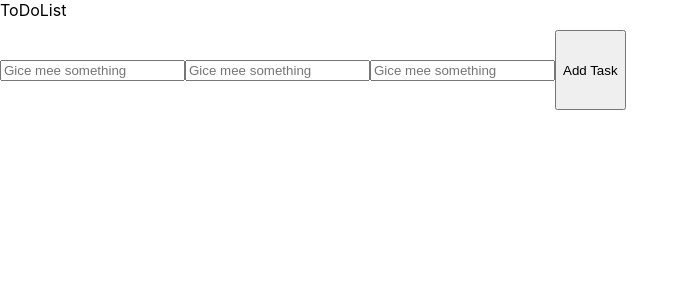
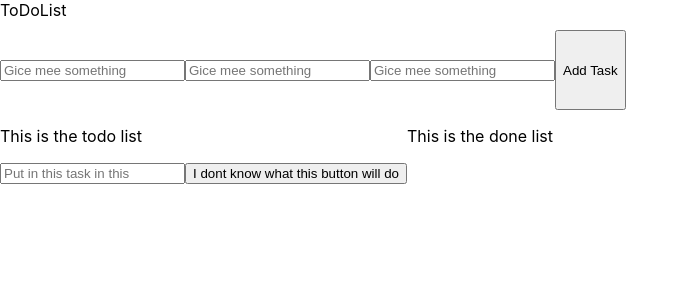
Before and after one commit to axle-blaze/react-practice, a React (Create React App) app: page / in a window 1280 px wide. Shown: the top 300 px of the page, without its empty margins (0-689 px from the left). Built offline with nearby package versions, Linux system fonts and the light colour scheme.

Commit message:
Advanced todo

```diff
--- a/src/App.js
+++ b/src/App.js
@@ -3,6 +3,7 @@ import './App.css';
 // npm install @mui/icons-material @mui/material @emotion/styled @emotion/react
 import StarPractice from "./components/StarPractice"
 import ToDoList from './components/ToDoList';
+import ToDoListAdvanced from './components/ToDoListAdvanced';
 function App() {
 
   const RatingChange = (newRating) => {
@@ -22,6 +23,7 @@ function App() {
 
       {/* // <StarPractice initialValue = {2} onChange={ (value) => RatingChange(value)} /> */}
       < ToDoList />
+      <ToDoListAdvanced />
     </div>
   );
 }
--- /dev/null
+++ b/src/components/ToDoListAdvanced.jsx
@@ -0,0 +1,80 @@
+import React, { useState } from 'react'
+
+function ToDoListAdvanced() {
+
+    const [todo, settodo] = useState([])
+    const [ task_done, settask_done] = useState([])
+    const [curr, setCurr] = useState("")
+
+    function thisChange(index) {
+        settask_done([...task_done, todo[index]])
+        let new_todo = []
+        for (let i = 0 ; i < todo.length; i ++){
+            if (i !== index){
+                new_todo.push(todo[i])
+            }
+        }
+
+        settodo(new_todo)
+    }
+
+  return (
+    <div
+    style = {{
+        display : "flex",
+        align : "center",
+        flexDirection : "row"
+    }}>
+    <div>
+        <p>This is the todo list</p>
+        {todo.map((val, index) =>
+        (<div
+        style={{
+            background : "green",
+            fontSize : "10vh",
+            width : "500px",
+            display : "flex",
+            align : "center",
+            flexDirection : "row",
+            verticalAlign : "center"
+        }
+        }
+         key = {index}>
+            {val}
+            <button
+            style = {{
+                height : "5vh"
+
+            }}
+            onClick={ () => thisChange(index)}>
+                Even I dont know about this
+            </button>
+         </div>
+        )
+        )}
+        <input
+        placeholder='Put in this task in this'
+        onChange={(e) => setCurr(e.target.value)}
+        />
+        <button
+        onClick={ () => {settodo([...todo, curr])
+            setCurr("")
+        }}>
+            I dont know what this button will do
+        </button>
+    </div>
+    <div>
+        <p>This is the done list</p>
+        {task_done.map((val, index) =>
+        (<div
+         key = {index}>
+            {val}
+         </div>
+        )
+        )}
+    </div>
+    </div>
+  )
+}
+
+export default ToDoListAdvanced
```
